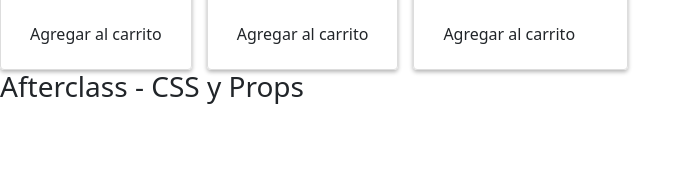
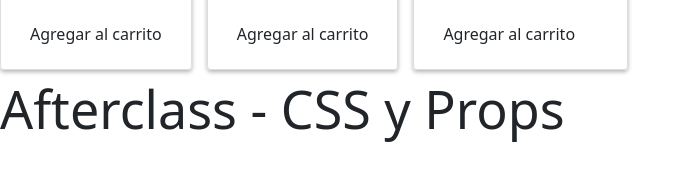
Before and after one commit to SSantiago90/Coder63410, a React (Vite) app: page / in a window 1280 px wide. Shown: the part 341-522 px from the top of the page, without its empty margins (0-693 px from the left). Built offline with nearby package versions, Linux system fonts and the light colour scheme.

Commit message:
afterclass css

```diff
--- a/src/App.jsx
+++ b/src/App.jsx
@@ -80,9 +80,7 @@ function App() {
         </FlexContainer>
       </section>
       <section>
-        <Title size={52}>
-          <h3>Afterclass - CSS y Props</h3>
-        </Title>
+        <Title size={52}>Afterclass - CSS y Props</Title>
         {/* button, h1, h2, p, label*/}
         {/* Podemos usar esta manera ? sin el style y sin la class? */}
       </section>
```
